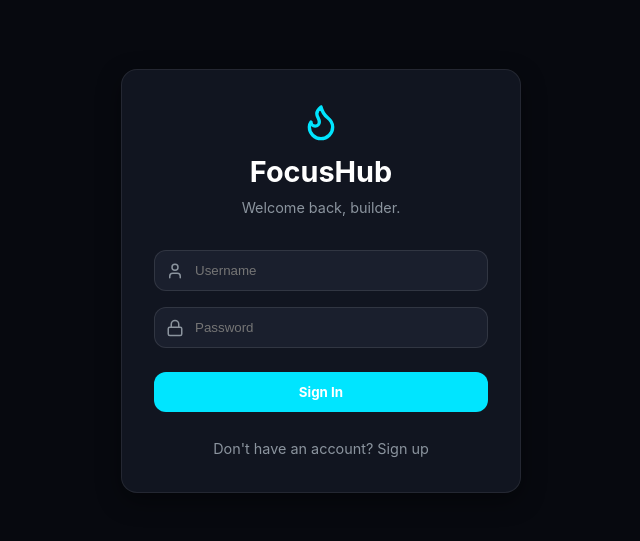
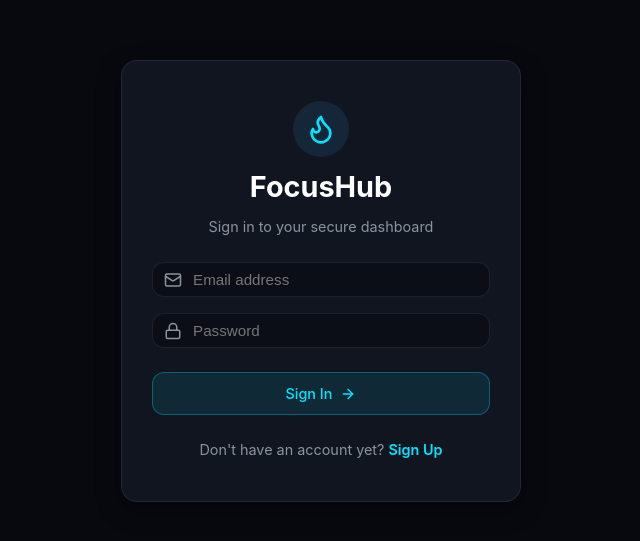
Before and after one commit to Mohit-059/Focushub, a React (Create React App) app: page / in a window 1280 px wide. Shown: the part 119-660 px from the top of the page, without its empty margins (319-959 px from the left). Built offline with nearby package versions, Linux system fonts and the light colour scheme.

Commit message:
almost done now

```diff
--- a/src/App.jsx
+++ b/src/App.jsx
@@ -9,6 +9,7 @@ import TongueTwisters from './components/study/TongueTwisters';
 import './styles/global.css';
 import './styles/layout.css';
 import './styles/components.css';
+import AdminPanel from './pages/AdminPannel';
 
 // Components & Layout
 import Sidebar from './components/layout/Sidebar';
@@ -104,6 +105,8 @@ export default function App() {
                 <Route path="/study-hub" element={<StudyHub />} />
                 <Route path="/calendar" element={<CalendarView />} />
 
+                <Route path="/admin" element={<AdminPanel />} />
+
                 {/* Unbuilt / Future Feature */}
                 <Route path="/daily-logs" element={<DailyLogs/>} />
 
--- /dev/null
+++ b/src/pages/AdminPannel.jsx
@@ -0,0 +1,197 @@
+import React, { useState } from 'react';
+import { supabase } from '../supabaseClient';
+import { Flame, Lock, Mail, User, AtSign, ArrowRight } from 'lucide-react';
+
+export default function Auth() {
+  const [isSignUp, setIsSignUp] = useState(false);
+
+  // Form states
+  const [email, setEmail] = useState('');
+  const [password, setPassword] = useState('');
+  const [username, setUsername] = useState('');
+  const [name, setName] = useState('');
+
+  const [loading, setLoading] = useState(false);
+  const [errorMsg, setErrorMsg] = useState('');
+  const [successMsg, setSuccessMsg] = useState('');
+
+  const handleAuth = async (e) => {
+    e.preventDefault();
+    setLoading(true);
+    setErrorMsg('');
+    setSuccessMsg('');
+
+    if (isSignUp) {
+      // 1. SIGNUP FLOW (4 Inputs)
+      const { data, error } = await supabase.auth.signUp({
+        email,
+        password,
+        options: {
+          data: {
+            username: username.trim(),
+            display_name: name.trim()
+          }
+        }
+      });
+
+      if (error) {
+        setErrorMsg(error.message);
+      } else {
+        setSuccessMsg('Account request submitted successfully! Awaiting administrator approval.');
+        setIsSignUp(false); // Switch back to login view
+      }
+    } else {
+      // 2. LOGIN FLOW (Accepts Email OR Username)
+      let loginIdentifier = email.trim();
+
+      // If what they typed doesn't contain '@', treat it as a username and resolve to their email
+      if (!loginIdentifier.includes('@')) {
+        const { data: profileData, error: profileError } = await supabase
+          .from('profiles')
+          .select('email')
+          .eq('username', loginIdentifier)
+          .single();
+
+        if (profileError || !profileData) {
+          setErrorMsg('Username not found. Try logging in with your email address.');
+          setLoading(false);
+          return;
+        }
+        loginIdentifier = profileData.email;
+      }
+
+      const { error } = await supabase.auth.signInWithPassword({
+        email: loginIdentifier,
+        password
+      });
+
+      if (error) {
+        setErrorMsg(error.message);
+      }
+    }
+
+    setLoading(false);
+  };
+
+  return (
+    <div style={{
+      height: '100vh',
+      display: 'flex',
+      justifyContent: 'center',
+      alignItems: 'center',
+      backgroundColor: 'var(--bg-main)',
+      padding: '20px'
+    }}>
+      <div className="card" style={{ width: '100%', maxWidth: '400px', display: 'flex', flexDirection: 'column', gap: 'var(--space-lg)', padding: '40px 30px' }}>
+
+        {/* Logo & Header */}
+        <div style={{ textAlign: 'center', display: 'flex', flexDirection: 'column', alignItems: 'center', gap: '8px' }}>
+          <div style={{ backgroundColor: 'rgba(56, 189, 248, 0.1)', padding: '12px', borderRadius: '50%', display: 'flex' }}>
+            <Flame size={32} color="var(--accent-blue)" />
+          </div>
+          <h1 style={{ margin: 0, fontSize: '1.8rem', color: 'var(--text-main)' }}>FocusHub</h1>
+          <p style={{ margin: 0, color: 'var(--text-muted)', fontSize: '0.9rem' }}>
+            {isSignUp ? 'Request access to your private workspace' : 'Sign in to your secure dashboard'}
+          </p>
+        </div>
+
+        {/* Error / Success Banners */}
+        {errorMsg && (
+          <div style={{ padding: '10px 14px', backgroundColor: 'rgba(244, 63, 94, 0.1)', border: '1px solid var(--accent-pink)', borderRadius: 'var(--radius-sm)', color: 'var(--accent-pink)', fontSize: '0.85rem' }}>
+            {errorMsg}
+          </div>
+        )}
+
+        {successMsg && (
+          <div style={{ padding: '10px 14px', backgroundColor: 'rgba(52, 211, 153, 0.1)', border: '1px solid var(--accent-emerald)', borderRadius: 'var(--radius-sm)', color: 'var(--accent-emerald)', fontSize: '0.85rem' }}>
+            {successMsg}
+          </div>
+        )}
+
+        {/* Form */}
+        <form onSubmit={handleAuth} style={{ display: 'flex', flexDirection: 'column', gap: 'var(--space-md)' }}>
+
+          {/* Extra fields shown ONLY during Signup */}
+          {isSignUp && (
+            <>
+              <div style={{ position: 'relative' }}>
+                <AtSign size={18} style={{ position: 'absolute', left: '12px', top: '50%', transform: 'translateY(-50%)', color: 'var(--text-muted)' }} />
+                <input
+                  type="text"
+                  className="input"
+                  placeholder="Username"
+                  value={username}
+                  onChange={(e) => setUsername(e.target.value)}
+                  style={{ paddingLeft: '40px', width: '100%', boxSizing: 'border-box' }}
+                  required
+                />
+              </div>
+
+              <div style={{ position: 'relative' }}>
+                <User size={18} style={{ position: 'absolute', left: '12px', top: '50%', transform: 'translateY(-50%)', color: 'var(--text-muted)' }} />
+                <input
+                  type="text"
+                  className="input"
+                  placeholder="Full Name"
+                  value={name}
+                  onChange={(e) => setName(e.target.value)}
+                  style={{ paddingLeft: '40px', width: '100%', boxSizing: 'border-box' }}
+                  required
+                />
+              </div>
+            </>
+          )}
+
+          {/* Login/Signup Email or Username Field */}
+          <div style={{ position: 'relative' }}>
+            <Mail size={18} style={{ position: 'absolute', left: '12px', top: '50%', transform: 'translateY(-50%)', color: 'var(--text-muted)' }} />
+            <input
+              type="text"
+              className="input"
+              placeholder={isSignUp ? "Email address" : "Email or Username"}
+              value={email}
+              onChange={(e) => setEmail(e.target.value)}
+              style={{ paddingLeft: '40px', width: '100%', boxSizing: 'border-box' }}
+              required
+            />
+          </div>
+
+          {/* Password Field */}
+          <div style={{ position: 'relative' }}>
+            <Lock size={18} style={{ position: 'absolute', left: '12px', top: '50%', transform: 'translateY(-50%)', color: 'var(--text-muted)' }} />
+            <input
+              type="password"
+              className="input"
+              placeholder="Password"
+              value={password}
+              onChange={(e) => setPassword(e.target.value)}
+              style={{ paddingLeft: '40px', width: '100%', boxSizing: 'border-box' }}
+              required
+            />
+          </div>
+
+          <button
+            type="submit"
+            className="btn btn-primary"
+            style={{ width: '100%', display: 'flex', justifyContent: 'center', alignItems: 'center', gap: '8px', padding: '12px', marginTop: '8px' }}
+            disabled={loading}
+          >
+            {loading ? 'Processing...' : (isSignUp ? 'Request Access' : 'Sign In')} <ArrowRight size={16} />
+          </button>
+        </form>
+
+        {/* Toggle between Login and Signup */}
+        <div style={{ textAlign: 'center', fontSize: '0.9rem', color: 'var(--text-muted)' }}>
+          {isSignUp ? 'Already have an account?' : "Don't have an account yet?"}{' '}
+          <span
+            onClick={() => { setIsSignUp(!isSignUp); setErrorMsg(''); setSuccessMsg(''); }}
+            style={{ color: 'var(--accent-blue)', cursor: 'pointer', fontWeight: 600 }}
+          >
+            {isSignUp ? 'Sign In' : 'Sign Up'}
+          </span>
+        </div>
+
+      </div>
+    </div>
+  );
+}
--- a/src/pages/Auth.jsx
+++ b/src/pages/Auth.jsx
@@ -1,129 +1,176 @@
 import React, { useState } from 'react';
 import { supabase } from '../supabaseClient';
-import { Flame, User, Lock } from 'lucide-react';
-
+import { Flame, Lock, Mail, User, AtSign, ArrowRight } from 'lucide-react';
 
 export default function Auth() {
-  const [displayName, setDisplayName] = useState('');
+  const [isSignUp, setIsSignUp] = useState(false);
+
+  // Form states
+  const [email, setEmail] = useState('');
+  const [password, setPassword] = useState('');
+  const [username, setUsername] = useState('');
+  const [name, setName] = useState('');
+
   const [loading, setLoading] = useState(false);
-  const [username, setUsername] = useState('');
-  const [password, setPassword] = useState('');
-  const [isLogin, setIsLogin] = useState(true);
-  const [message, setMessage] = useState('');
+  const [errorMsg, setErrorMsg] = useState('');
+  const [successMsg, setSuccessMsg] = useState('');
 
   const handleAuth = async (e) => {
     e.preventDefault();
     setLoading(true);
-    setMessage('');
+    setErrorMsg('');
+    setSuccessMsg('');
 
-    // Format the username into a dummy email that Supabase accepts
-    const formattedEmail = `${username.toLowerCase().replace(/\s+/g, '')}@focushub.com`;
-
-    try {
-      if (isLogin) {
-        const { error } = await supabase.auth.signInWithPassword({
-          email: formattedEmail,
-          password
-        });
-        if (error) throw error;
-      } else {
-        const { error } = await supabase.auth.signUp({
-          email: formattedEmail,
+    if (isSignUp) {
+      // 1. SIGNUP FLOW (4 Inputs)
+      const { data, error } = await supabase.auth.signUp({
+        email,
         password,
         options: {
           data: {
-              display_name: displayName // Attach the name to the account
+            username: username.trim(),
+            display_name: name.trim()
           }
         }
       });
-        if (error) throw error;
-        setMessage('Account created successfully! You can now sign in.');
+
+      if (error) {
+        setErrorMsg(error.message);
+      } else {
+        setSuccessMsg('Account created successfully! Awaiting administrator approval to log in.');
+        setIsSignUp(false); // Switch back to login view
       }
-    } catch (error) {
-      // Clean up the error message so it doesn't show the fake email
-      setMessage(error.message.replace('email', 'username'));
-    } finally {
+    } else {
+      // 2. LOGIN FLOW (2 Inputs)
+      const { error } = await supabase.auth.signInWithPassword({
+        email,
+        password
+      });
+
+      if (error) {
+        setErrorMsg(error.message);
+      }
+    }
+
     setLoading(false);
-    }
   };
 
   return (
-    <div style={{ display: 'flex', justifyContent: 'center', alignItems: 'center', minHeight: '100vh', backgroundColor: 'var(--bg-main)', padding: 'var(--space-md)' }}>
-      <div className="card" style={{ width: '100%', maxWidth: '400px', padding: 'var(--space-xl)' }}>
+    <div style={{
+      height: '100vh',
+      display: 'flex',
+      justifyContent: 'center',
+      alignItems: 'center',
+      backgroundColor: 'var(--bg-main)',
+      padding: '20px'
+    }}>
+      <div className="card" style={{ width: '100%', maxWidth: '400px', display: 'flex', flexDirection: 'column', gap: 'var(--space-lg)', padding: '40px 30px' }}>
 
-        <div style={{ display: 'flex', flexDirection: 'column', alignItems: 'center', marginBottom: 'var(--space-xl)' }}>
-          <Flame size={40} color="var(--accent-blue)" style={{ marginBottom: 'var(--space-sm)' }} />
-          <h1 style={{ margin: 0, fontSize: '1.8rem' }}>FocusHub</h1>
-          <p style={{ color: 'var(--text-muted)', fontSize: '0.9rem', marginTop: '4px', textAlign: 'center' }}>
-            {isLogin ? 'Welcome back, builder.' : 'Initialize your workspace.'}
+        {/* Logo & Header */}
+        <div style={{ textAlign: 'center', display: 'flex', flexDirection: 'column', alignItems: 'center', gap: '8px' }}>
+          <div style={{ backgroundColor: 'rgba(56, 189, 248, 0.1)', padding: '12px', borderRadius: '50%', display: 'flex' }}>
+            <Flame size={32} color="var(--accent-blue)" />
+          </div>
+          <h1 style={{ margin: 0, fontSize: '1.8rem', color: 'var(--text-main)' }}>FocusHub</h1>
+          <p style={{ margin: 0, color: 'var(--text-muted)', fontSize: '0.9rem' }}>
+            {isSignUp ? 'Request access to your private workspace' : 'Sign in to your secure dashboard'}
           </p>
         </div>
 
-        <form onSubmit={handleAuth} style={{ display: 'flex', flexDirection: 'column', gap: 'var(--space-md)' }}>
-
-          {!isLogin && (
-            <div style={{ position: 'relative' }}>
-              <User size={18} color="var(--text-muted)" style={{ position: 'absolute', left: '12px', top: '50%', transform: 'translateY(-50%)' }} />
-              <input
-                type="text"
-                placeholder="Display Name (e.g. MOhit)"
-                value={displayName}
-                onChange={(e) => setDisplayName(e.target.value)}
-                required={!isLogin}
-                style={{ width: '100%', padding: '12px 12px 12px 40px', backgroundColor: 'var(--bg-panel-hover)', border: '1px solid rgba(255,255,255,0.1)', borderRadius: 'var(--radius-md)', color: 'white', boxSizing: 'border-box', marginBottom: '8px' }}
-              />
+        {/* Error / Success Banners */}
+        {errorMsg && (
+          <div style={{ padding: '10px 14px', backgroundColor: 'rgba(244, 63, 94, 0.1)', border: '1px solid var(--accent-pink)', borderRadius: 'var(--radius-sm)', color: 'var(--accent-pink)', fontSize: '0.85rem' }}>
+            {errorMsg}
           </div>
         )}
 
+        {successMsg && (
+          <div style={{ padding: '10px 14px', backgroundColor: 'rgba(52, 211, 153, 0.1)', border: '1px solid var(--accent-emerald)', borderRadius: 'var(--radius-sm)', color: 'var(--accent-emerald)', fontSize: '0.85rem' }}>
+            {successMsg}
+          </div>
+        )}
+
+        {/* Form */}
+        <form onSubmit={handleAuth} style={{ display: 'flex', flexDirection: 'column', gap: 'var(--space-md)' }}>
+
+          {/* Extra fields shown ONLY during Signup */}
+          {isSignUp && (
+            <>
               <div style={{ position: 'relative' }}>
-            <User size={18} color="var(--text-muted)" style={{ position: 'absolute', left: '12px', top: '50%', transform: 'translateY(-50%)' }} />
+                <AtSign size={18} style={{ position: 'absolute', left: '12px', top: '50%', transform: 'translateY(-50%)', color: 'var(--text-muted)' }} />
                 <input
                   type="text"
+                  className="input"
                   placeholder="Username"
                   value={username}
                   onChange={(e) => setUsername(e.target.value)}
+                  style={{ paddingLeft: '40px', width: '100%', boxSizing: 'border-box' }}
                   required
-              style={{ width: '100%', padding: '12px 12px 12px 40px', backgroundColor: 'var(--bg-panel-hover)', border: '1px solid rgba(255,255,255,0.1)', borderRadius: 'var(--radius-md)', color: 'white', boxSizing: 'border-box' }}
                 />
               </div>
 
               <div style={{ position: 'relative' }}>
-            <Lock size={18} color="var(--text-muted)" style={{ position: 'absolute', left: '12px', top: '50%', transform: 'translateY(-50%)' }} />
+                <User size={18} style={{ position: 'absolute', left: '12px', top: '50%', transform: 'translateY(-50%)', color: 'var(--text-muted)' }} />
+                <input
+                  type="text"
+                  className="input"
+                  placeholder="Full Name"
+                  value={name}
+                  onChange={(e) => setName(e.target.value)}
+                  style={{ paddingLeft: '40px', width: '100%', boxSizing: 'border-box' }}
+                  required
+                />
+              </div>
+            </>
+          )}
+
+          {/* Standard Email Field */}
+          <div style={{ position: 'relative' }}>
+            <Mail size={18} style={{ position: 'absolute', left: '12px', top: '50%', transform: 'translateY(-50%)', color: 'var(--text-muted)' }} />
+            <input
+              type="email"
+              className="input"
+              placeholder="Email address"
+              value={email}
+              onChange={(e) => setEmail(e.target.value)}
+              style={{ paddingLeft: '40px', width: '100%', boxSizing: 'border-box' }}
+              required
+            />
+          </div>
+
+          {/* Standard Password Field */}
+          <div style={{ position: 'relative' }}>
+            <Lock size={18} style={{ position: 'absolute', left: '12px', top: '50%', transform: 'translateY(-50%)', color: 'var(--text-muted)' }} />
             <input
               type="password"
+              className="input"
               placeholder="Password"
               value={password}
               onChange={(e) => setPassword(e.target.value)}
+              style={{ paddingLeft: '40px', width: '100%', boxSizing: 'border-box' }}
               required
-              style={{ width: '100%', padding: '12px 12px 12px 40px', backgroundColor: 'var(--bg-panel-hover)', border: '1px solid rgba(255,255,255,0.1)', borderRadius: 'var(--radius-md)', color: 'white', boxSizing: 'border-box' }}
             />
           </div>
 
-          {message && (
-            <div style={{ color: message.includes('created') ? 'var(--accent-emerald)' : 'var(--accent-pink)', fontSize: '0.85rem', textAlign: 'center' }}>
-              {message}
-            </div>
-          )}
-
           <button
             type="submit"
+            className="btn btn-primary"
+            style={{ width: '100%', display: 'flex', justifyContent: 'center', alignItems: 'center', gap: '8px', padding: '12px', marginTop: '8px' }}
             disabled={loading}
-            style={{ width: '100%', padding: '12px', backgroundColor: 'var(--accent-blue)', color: 'white', border: 'none', borderRadius: 'var(--radius-md)', fontWeight: 'bold', cursor: loading ? 'not-allowed' : 'pointer', marginTop: 'var(--space-sm)' }}
           >
-            {loading ? 'Processing...' : (isLogin ? 'Sign In' : 'Create Account')}
+            {loading ? 'Processing...' : (isSignUp ? 'Request Access' : 'Sign In')} <ArrowRight size={16} />
           </button>
         </form>
 
-        <div style={{ textAlign: 'center', marginTop: 'var(--space-lg)' }}>
-          <button
-            onClick={() => {
-              setIsLogin(!isLogin);
-              setMessage('');
-            }}
-            style={{ background: 'none', border: 'none', color: 'var(--text-muted)', cursor: 'pointer', fontSize: '0.9rem' }}
+        {/* Toggle between Login and Signup */}
+        <div style={{ textAlign: 'center', fontSize: '0.9rem', color: 'var(--text-muted)' }}>
+          {isSignUp ? 'Already have an account?' : "Don't have an account yet?"}{' '}
+          <span
+            onClick={() => { setIsSignUp(!isSignUp); setErrorMsg(''); setSuccessMsg(''); }}
+            style={{ color: 'var(--accent-blue)', cursor: 'pointer', fontWeight: 600 }}
           >
-            {isLogin ? "Don't have an account? Sign up" : "Already have an account? Sign in"}
-          </button>
+            {isSignUp ? 'Sign In' : 'Sign Up'}
+          </span>
         </div>
 
       </div>
```
Lines whose indentation alone changed are shown as unchanged.
